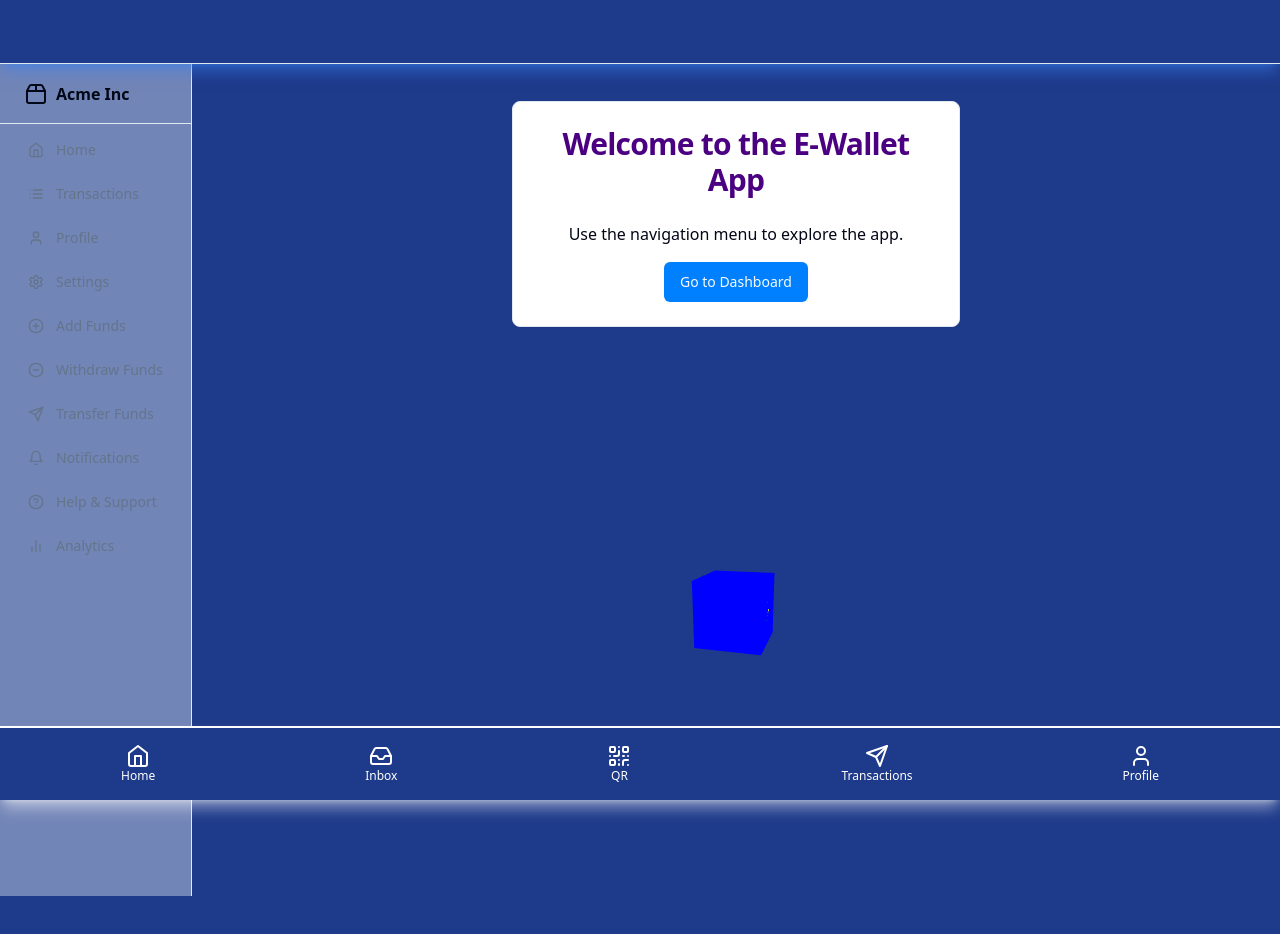
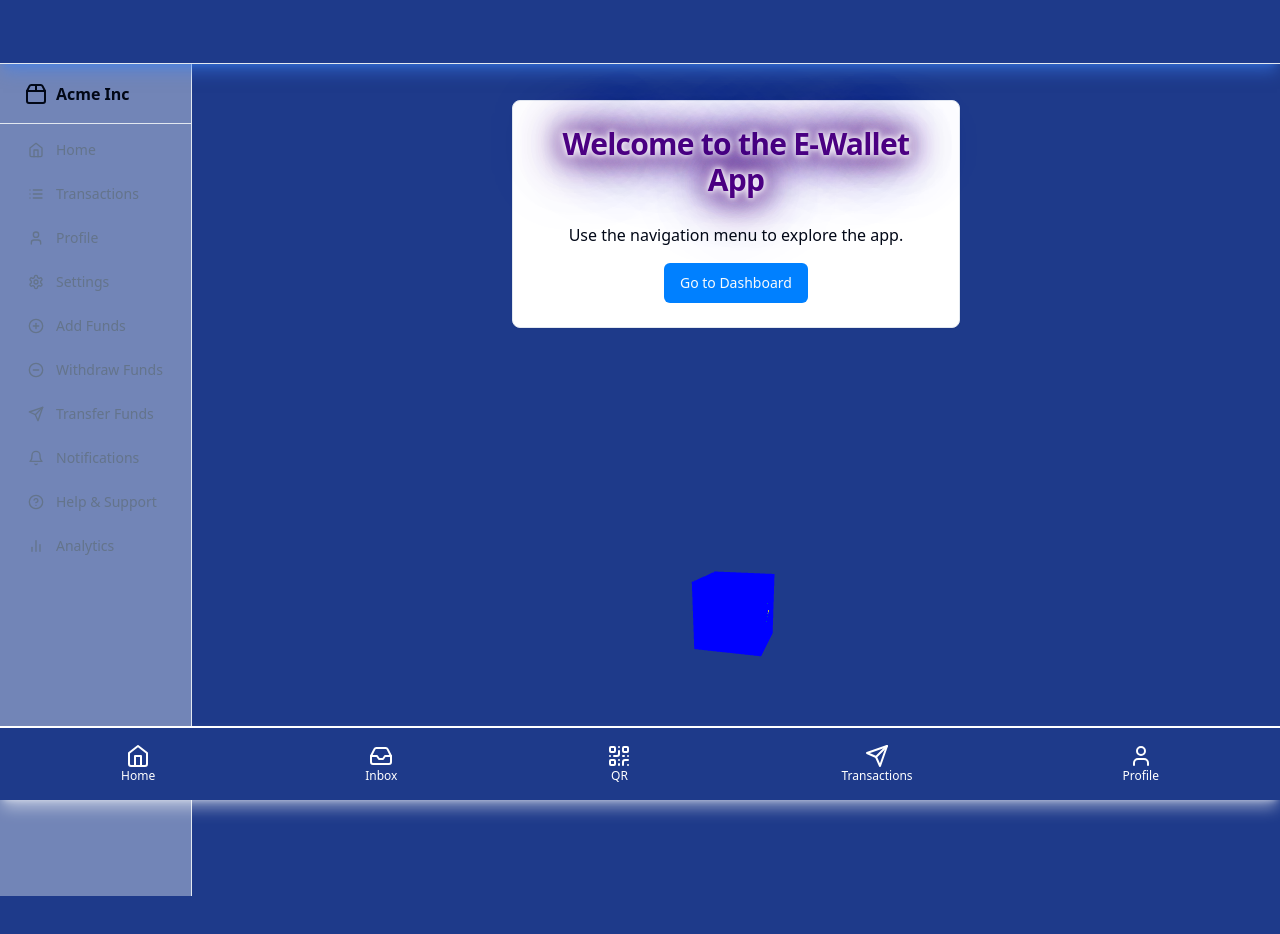
Before and after one commit to GPT-Engineer-App/webapp-creator, a React (Vite) app: page / in a window 1280 px wide. Shown: the top 934 px of the page. Built offline with nearby package versions, Linux system fonts and the light colour scheme.

Commit message:
Add glowing effect and thin white border to title headers
- Updated the CSS for title headers (h1, h2, h3, h4, h5, h6) to include a thin white border and a light glowing effect in white.

```diff
--- a/src/index.css
+++ b/src/index.css
@@ -75,6 +75,8 @@
   }
   h1, h2, h3, h4, h5, h6 {
     @apply text-[#4B0082]; /* Ensure title headers are dark purple */
+    text-shadow: 0 0 5px #fff, 0 0 10px #fff, 0 0 15px #fff, 0 0 20px #4B0082, 0 0 30px #4B0082, 0 0 40px #4B0082, 0 0 55px #4B0082, 0 0 75px #4B0082;
+    border: 1px solid #fff; /* Thin white border */
   }
   footer {
     @apply border-t-2 border-white; /* Add white border to footer */
```
